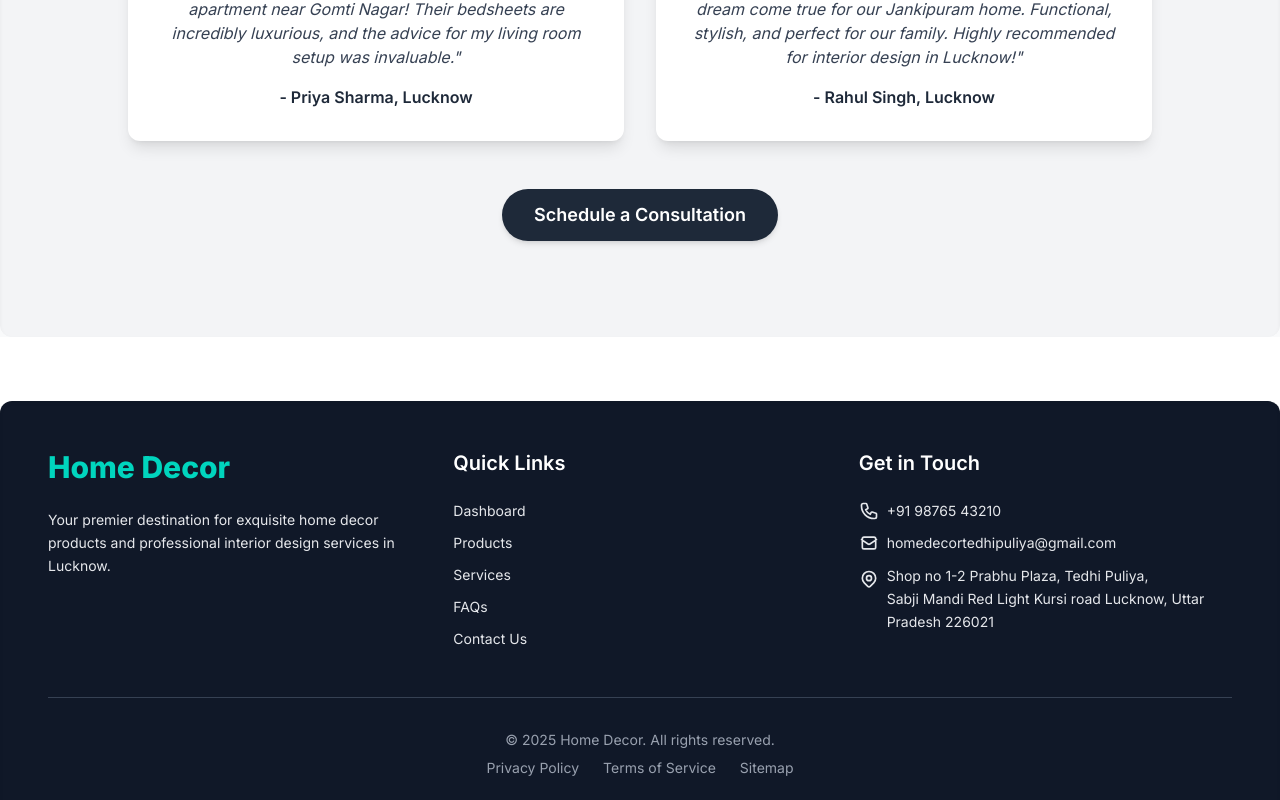
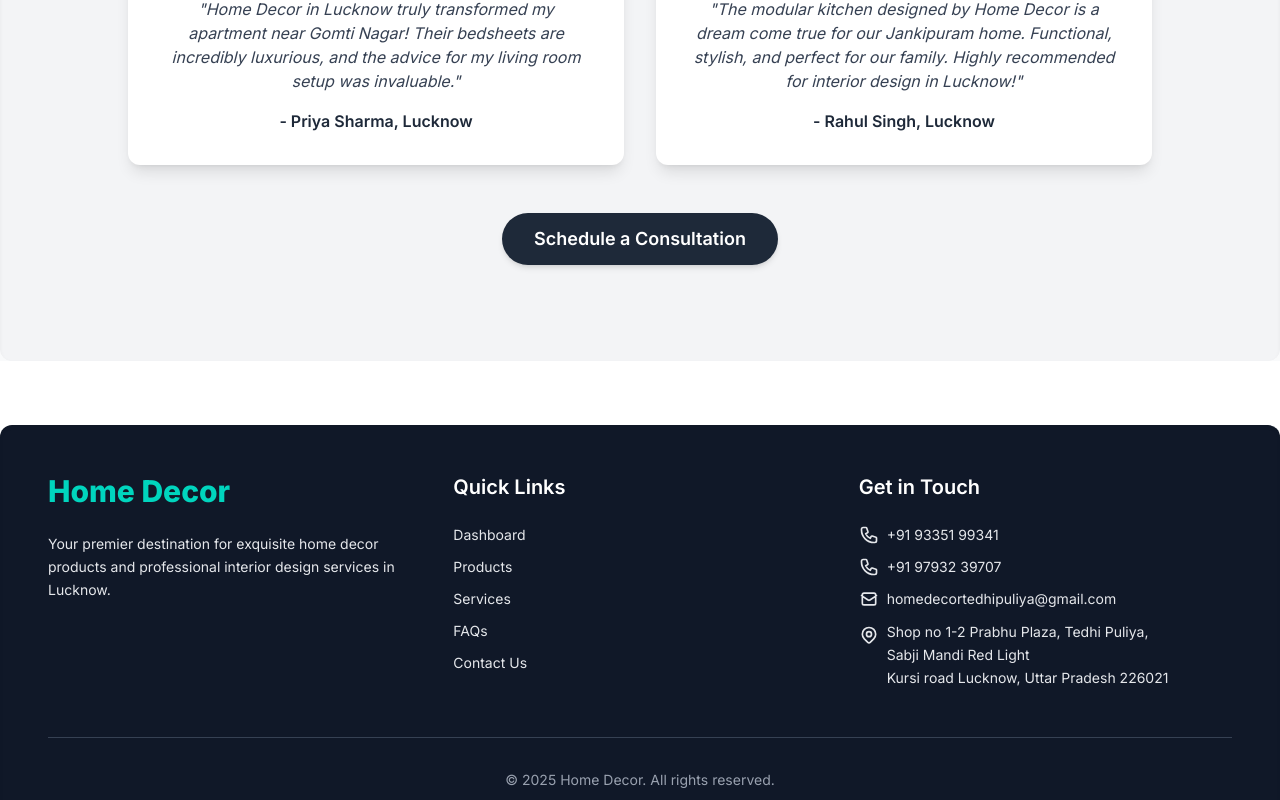
Before and after one commit to ojasvatomar47/Home-Decor, a Next.js app: page / in a window 1280 px wide. Shown: the part 3870-4670 px from the top of the page. Built offline with nearby package versions, Linux system fonts and the light colour scheme.

Commit message:
Timings and numbers changes

```diff
--- a/src/app/contact/page.tsx
+++ b/src/app/contact/page.tsx
@@ -119,12 +119,31 @@ export default function ContactPage() {
                 <a href="mailto:homedecortedhipuliya@gmail.com" className="hover:underline">homedecortedhipuliya@gmail.com</a> {/* Example email, replace with actual */}
               </div>
               <div className="flex items-center justify-center lg:justify-start text-lg">
-                <svg className="w-6 h-6 text-teal-600 mr-3 flex-shrink-0" fill="none" viewBox="0 0 24 24" stroke="currentColor"><path strokeLinecap="round" strokeLinejoin="round" strokeWidth="2" d="M3 5a2 2 0 012-2h3.28a1 1 0 01.948.684l1.498 4.493a1 1 0 01-.502 1.21l-2.257 1.135a11.042 11.042 0 005.516 5.516l1.135-2.257a1 1 0 011.21-.502l4.493 1.498a1 1 0 01.684.949V19a2 2 0 01-2 2h-1C9.716 21 3 14.284 3 6V5z"></path></svg>
-                <a href="tel:+919335199341" className="hover:underline">+91 93351 99341</a>
+                <svg
+                  className="w-6 h-6 text-teal-600 mr-3 flex-shrink-0"
+                  fill="none"
+                  viewBox="0 0 24 24"
+                  stroke="currentColor"
+                >
+                  <path
+                    strokeLinecap="round"
+                    strokeLinejoin="round"
+                    strokeWidth="2"
+                    d="M3 5a2 2 0 012-2h3.28a1 1 0 01.948.684l1.498 4.493a1 1 0 01-.502 1.21l-2.257 1.135a11.042 11.042 0 005.516 5.516l1.135-2.257a1 1 0 011.21-.502l4.493 1.498a1 1 0 01.684.949V19a2 2 0 01-2 2h-1C9.716 21 3 14.284 3 6V5z"
+                  ></path>
+                </svg>
+                <div className="flex flex-col sm:flex-row sm:items-center sm:space-x-4">
+                  <a href="tel:+919335199341" className="hover:underline">
+                    +91 93351 99341
+                  </a>
+                  <a href="tel:+919793239707" className="hover:underline">
+                    +91 97932 39707
+                  </a>
+                </div>
               </div>
               <div className="flex items-center justify-center lg:justify-start text-lg">
                 <svg className="w-6 h-6 text-teal-600 mr-3 flex-shrink-0" fill="none" viewBox="0 0 24 24" stroke="currentColor"><path strokeLinecap="round" strokeLinejoin="round" strokeWidth="2" d="M12 8v4l3 3m6-3a9 9 0 11-18 0 9 9 0 0118 0z"></path></svg>
-                <p>Mon-Sun: 9:00 AM - 10:00 PM</p>
+                <p>Thurs-Tue: 11:00 AM - 9:00 PM</p>
               </div>
             </div>
           </div>
--- a/src/app/page.tsx
+++ b/src/app/page.tsx
@@ -168,7 +168,8 @@ export default function DashboardPage() {
           Kursi road Lucknow, Uttar Pradesh 226021
         </address>
         <p className="text-base text-gray-600 mb-8">
-          <strong>Business Hours:</strong> Monday - Sunday, 9:00 AM - 10:00 PM <br />
+          <strong>Business Hours:</strong> Thursday - Tuesday, 11:00 AM - 9:00 PM <br />
+          (Closed on Wednesday)
         </p>
         {/* <div className="w-full rounded-lg overflow-hidden shadow-md mb-8">
           <iframe
--- a/src/components/Footer.tsx
+++ b/src/components/Footer.tsx
@@ -38,21 +38,71 @@ export default function Footer() {
           <h3 className="text-xl font-semibold text-white mb-6">Get in Touch</h3>
           <ul className="space-y-3 text-sm">
             <li>
-              <a href="tel:+919876543210" className="hover:text-teal-400 transition duration-300 flex items-center justify-center md:justify-start">
-                <svg className="w-5 h-5 mr-2" fill="none" viewBox="0 0 24 24" stroke="currentColor"><path strokeLinecap="round" strokeLinejoin="round" strokeWidth="2" d="M3 5a2 2 0 012-2h3.28a1 1 0 01.948.684l1.498 4.493a1 1 0 01-.502 1.21l-2.257 1.135a11.042 11.042 0 005.516 5.516l1.135-2.257a1 1 0 011.21-.502l4.493 1.498a1 1 0 01.684.949V19a2 2 0 01-2 2h-1C9.716 21 3 14.284 3 6V5z"></path></svg>
-                +91 98765 43210
+              <a
+                href="tel:+919335199341"
+                className="hover:text-teal-400 transition duration-300 flex items-center justify-center md:justify-start"
+              >
+                <svg className="w-5 h-5 mr-2" fill="none" viewBox="0 0 24 24" stroke="currentColor">
+                  <path
+                    strokeLinecap="round"
+                    strokeLinejoin="round"
+                    strokeWidth="2"
+                    d="M3 5a2 2 0 012-2h3.28a1 1 0 01.948.684l1.498 4.493a1 1 0 01-.502 1.21l-2.257 1.135a11.042 11.042 0 005.516 5.516l1.135-2.257a1 1 0 011.21-.502l4.493 1.498a1 1 0 01.684.949V19a2 2 0 01-2 2h-1C9.716 21 3 14.284 3 6V5z"
+                  ></path>
+                </svg>
+                +91 93351 99341
               </a>
             </li>
             <li>
-              <a href="mailto:homedecortedhipuliya@gmail.com" className="hover:text-teal-400 transition duration-300 flex items-center justify-center md:justify-start">
-                <svg className="w-5 h-5 mr-2" fill="none" viewBox="0 0 24 24" stroke="currentColor"><path strokeLinecap="round" strokeLinejoin="round" strokeWidth="2" d="M3 8l7.89 5.26a2 2 0 002.22 0L21 8m-1 9a2 2 0 01-2 2H6a2 2 0 01-2-2V7a2 2 0 012-2h12a2 2 0 012 2v10z"></path></svg>
+              <a
+                href="tel:+919793239707"
+                className="hover:text-teal-400 transition duration-300 flex items-center justify-center md:justify-start"
+              >
+                <svg className="w-5 h-5 mr-2" fill="none" viewBox="0 0 24 24" stroke="currentColor">
+                  <path
+                    strokeLinecap="round"
+                    strokeLinejoin="round"
+                    strokeWidth="2"
+                    d="M3 5a2 2 0 012-2h3.28a1 1 0 01.948.684l1.498 4.493a1 1 0 01-.502 1.21l-2.257 1.135a11.042 11.042 0 005.516 5.516l1.135-2.257a1 1 0 011.21-.502l4.493 1.498a1 1 0 01.684.949V19a2 2 0 01-2 2h-1C9.716 21 3 14.284 3 6V5z"
+                  ></path>
+                </svg>
+                +91 97932 39707
+              </a>
+            </li>
+            <li>
+              <a
+                href="mailto:homedecortedhipuliya@gmail.com"
+                className="hover:text-teal-400 transition duration-300 flex items-center justify-center md:justify-start"
+              >
+                <svg className="w-5 h-5 mr-2" fill="none" viewBox="0 0 24 24" stroke="currentColor">
+                  <path
+                    strokeLinecap="round"
+                    strokeLinejoin="round"
+                    strokeWidth="2"
+                    d="M3 8l7.89 5.26a2 2 0 002.22 0L21 8m-1 9a2 2 0 01-2 2H6a2 2 0 01-2-2V7a2 2 0 012-2h12a2 2 0 012 2v10z"
+                  ></path>
+                </svg>
                 homedecortedhipuliya@gmail.com
               </a>
             </li>
             <li>
               <address className="not-italic text-sm leading-relaxed flex items-start justify-center md:justify-start">
-                <svg className="w-5 h-5 mr-2 mt-1 flex-shrink-0" fill="none" viewBox="0 0 24 24" stroke="currentColor"><path strokeLinecap="round" strokeLinejoin="round" strokeWidth="2" d="M17.657 16.657L13.414 20.9a1.998 1.998 0 01-2.828 0L6.343 16.657a8 8 0 1111.314 0z"></path><path strokeLinecap="round" strokeLinejoin="round" strokeWidth="2" d="M15 11a3 3 0 11-6 0 3 3 0 016 0z"></path></svg>
-                Shop no 1-2 Prabhu Plaza, Tedhi Puliya,<br /> Sabji Mandi Red Light
+                <svg className="w-5 h-5 mr-2 mt-1 flex-shrink-0" fill="none" viewBox="0 0 24 24" stroke="currentColor">
+                  <path
+                    strokeLinecap="round"
+                    strokeLinejoin="round"
+                    strokeWidth="2"
+                    d="M17.657 16.657L13.414 20.9a1.998 1.998 0 01-2.828 0L6.343 16.657a8 8 0 1111.314 0z"
+                  ></path>
+                  <path
+                    strokeLinecap="round"
+                    strokeLinejoin="round"
+                    strokeWidth="2"
+                    d="M15 11a3 3 0 11-6 0 3 3 0 016 0z"
+                  ></path>
+                </svg>
+                Shop no 1-2 Prabhu Plaza, Tedhi Puliya,<br />
+                Sabji Mandi Red Light<br />
                 Kursi road Lucknow, Uttar Pradesh 226021
               </address>
             </li>
```
